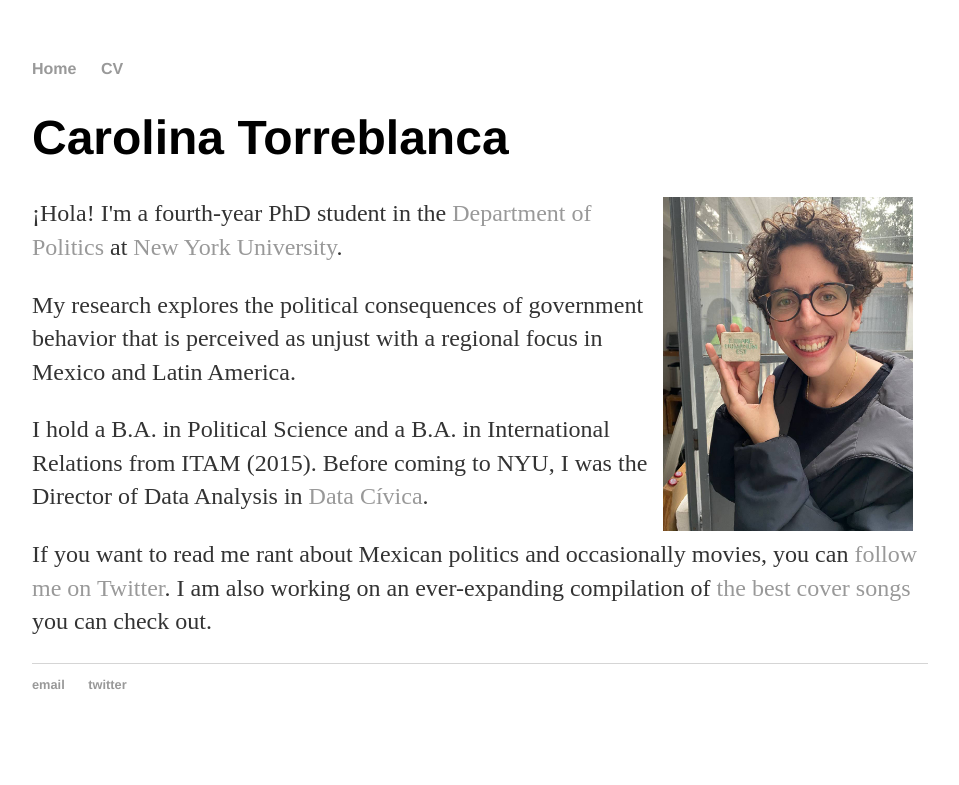
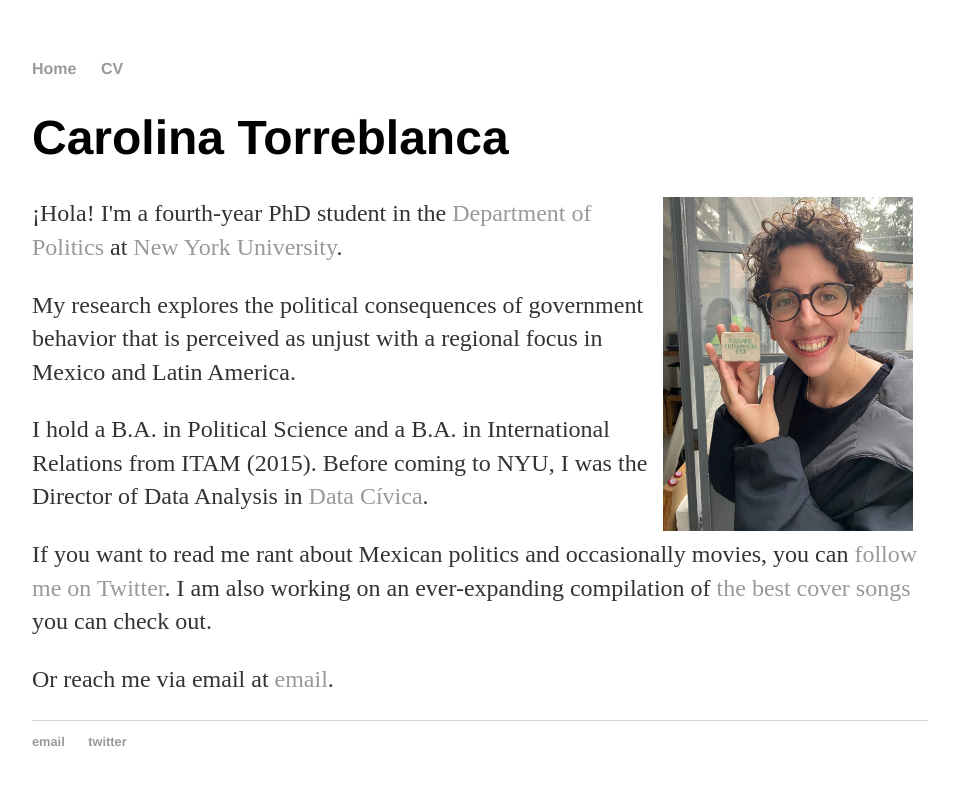
Before and after one commit to r-majumdar/r-majumdar.github.io, a Jekyll site: the page built from index.html, in a window 1280 px wide. Shown: the top 785 px of the page, without its empty margins (160-1119 px from the left). Built offline with Jekyll 4.4.1, drawn with Linux system fonts in a browser that asks for light colours.

Commit message:
font size

```diff
--- a/index.html
+++ b/index.html
@@ -9,4 +9,5 @@ title: Carolina Torreblanca
 	<p> My research explores the political consequences of government behavior that is perceived as unjust with a regional focus in Mexico and Latin America.</p>
 	<p> I hold a B.A. in Political Science and a B.A. in International Relations from ITAM (2015). Before coming to NYU, I was the Director of Data Analysis in <a href="https://datacivica.org/">Data Cívica</a>.</p>
 	<p> If you want to read me rant about Mexican politics and occasionally movies, you can <a href="https://twitter.com/caro_whitetower">follow me on Twitter</a>. I am also working on an ever-expanding compilation of <a href="https://open.spotify.com/playlist/4Al9JKnrYCCIZKlYyR70ku?si=63d507000c5846ce">the best cover songs</a> you can check out.</p>
+	<p> Or reach me via email at <a href="mailto:carolina.torreblanca@nyu.edu">email</a>.</p>
 </div><!-- /.blurb -->
```
